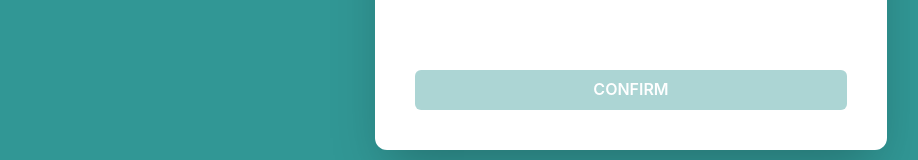
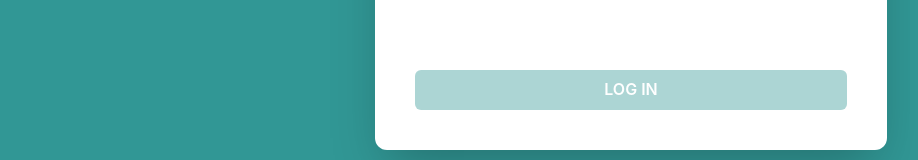
Before and after one commit to satoshi99/portfolio-page, a Next.js app: page /admin/auth in a window 1280 px wide. Shown: the part 450-610 px from the top of the page, without its empty margins (9-927 px from the left). Built offline with nearby package versions, Linux system fonts and the light colour scheme.

Commit message:
linked logo

```diff
--- a/src/components/templates/admin/AuthForm.tsx
+++ b/src/components/templates/admin/AuthForm.tsx
@@ -12,8 +12,10 @@ import {
   Text,
 } from '@chakra-ui/react'
 import { useState } from 'react'
+import Link from 'next/link'
 import { SubmitHandler, useForm } from 'react-hook-form'
 import { AuthInputs } from '../../../types/types'
+import { ChakraLink } from '../../atoms/ChakraLink'
 
 export const AuthForm = () => {
   const {
@@ -46,6 +48,8 @@ export const AuthForm = () => {
       align="center"
       justify="center"
     >
+      <Link href="/" passHref>
+        <ChakraLink>
           <Text
             position="absolute"
             top="10"
@@ -56,6 +60,8 @@ export const AuthForm = () => {
           >
             Satoshi Tech Portfolio
           </Text>
+        </ChakraLink>
+      </Link>
       <Box bgColor="white" w="lg" p="10" borderRadius="xl" shadow="2xl">
         <Heading textAlign="center" mb="14">
           Admin User Login
@@ -109,7 +115,7 @@ export const AuthForm = () => {
             disabled={!isValid}
             isLoading={isSubmitting}
           >
-            CONFIRM
+            LOG IN
           </Button>
         </form>
       </Box>
```
Lines whose indentation alone changed are shown as unchanged.
